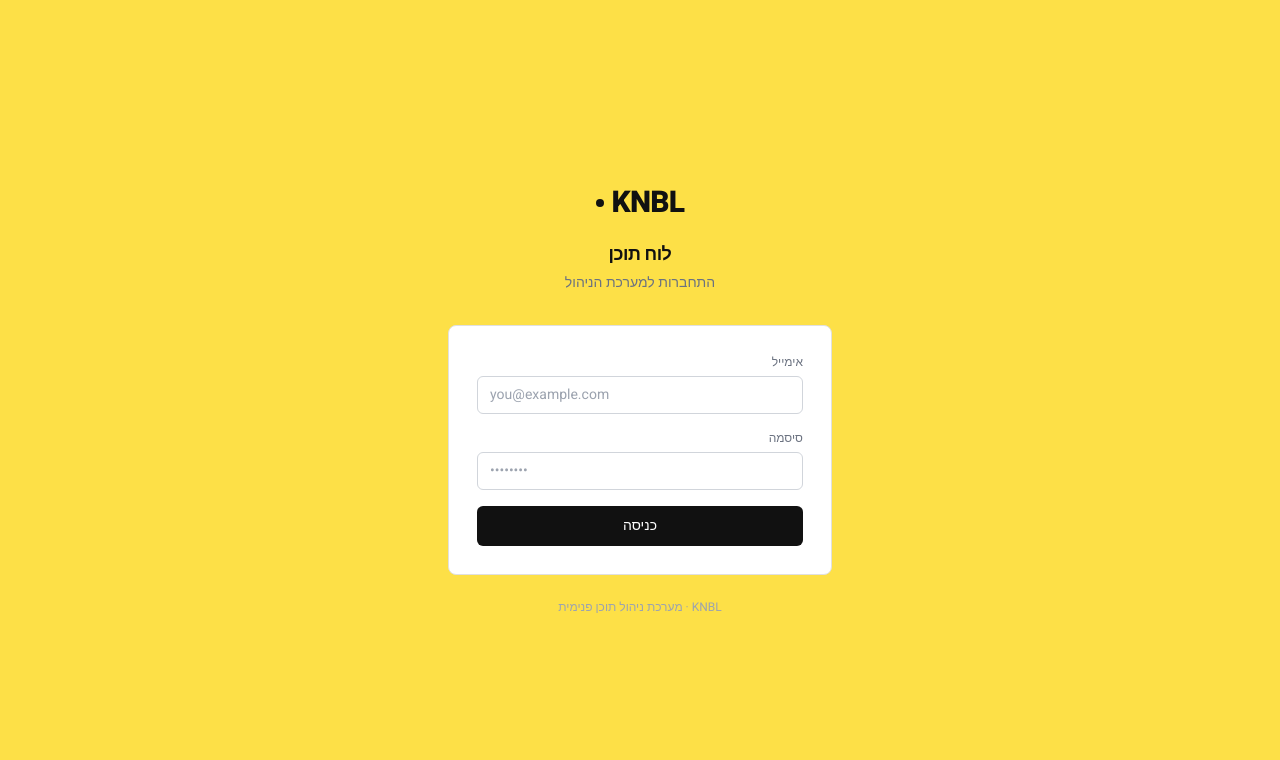
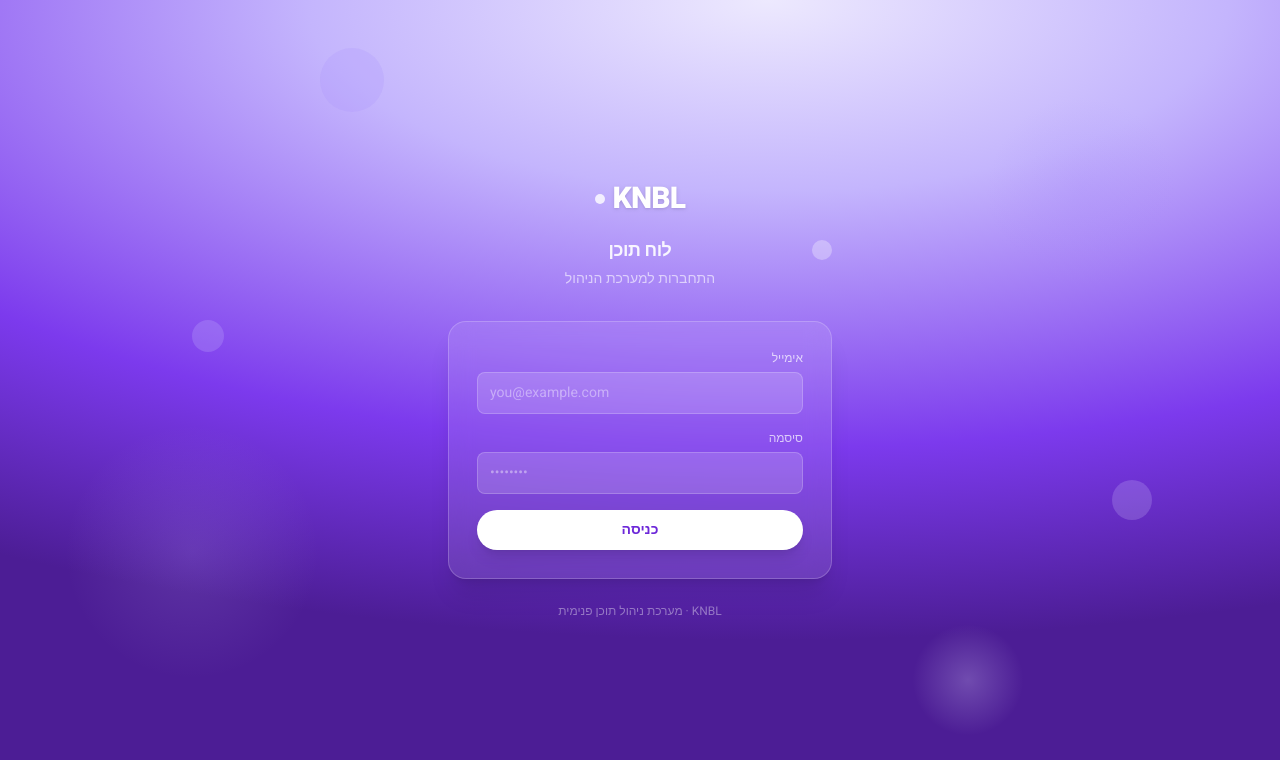
Before and after one commit to roei-cmyk/calendar-app, a Next.js app: page /login in a window 1280 px wide. Shown: the top 760 px of the page. Built offline with nearby package versions, Linux system fonts and the light colour scheme.

Commit message:
Redesign full app with KNBL purple brand identity

```diff
--- a/src/app/globals.css
+++ b/src/app/globals.css
@@ -3,8 +3,8 @@
 @tailwind utilities;
 
 :root {
-  --background: #ffffff;
-  --foreground: #111111;
+  --background: #f5f3ff;
+  --foreground: #1e1b4b;
 }
 
 html,
@@ -25,10 +25,9 @@ body {
 }
 
 ::selection {
-  background: rgba(17, 17, 17, 0.12);
+  background: rgba(124, 58, 237, 0.15);
 }
 
-/* Keep native controls light to match the theme (date/time pickers, dropdowns). */
 input[type="date"],
 input[type="time"],
 select {
@@ -37,40 +36,40 @@ select {
 
 @layer components {
   .input {
-    @apply w-full rounded-md border border-line-strong bg-white px-3 py-2 text-sm
-      text-ink outline-none transition placeholder:text-ink-faint
-      focus:border-ink focus:ring-1 focus:ring-ink/20
-      disabled:cursor-default disabled:bg-gray-50 disabled:text-ink-muted;
+    @apply w-full rounded-lg border border-[#c4b5fd] bg-white px-3 py-2 text-sm
+      text-[#1e1b4b] outline-none transition placeholder:text-[#9ca3af]
+      focus:border-[#7c3aed] focus:ring-2 focus:ring-[#7c3aed]/20
+      disabled:cursor-default disabled:bg-[#ede9fe]/50 disabled:text-[#6b7280];
   }
 
   .btn-primary {
-    @apply inline-flex items-center justify-center gap-2 rounded-md bg-ink px-4 py-2
-      text-sm font-medium text-white transition hover:bg-black
+    @apply inline-flex items-center justify-center gap-2 rounded-full bg-[#7c3aed] px-4 py-2
+      text-sm font-semibold text-white shadow-sm transition hover:bg-[#6d28d9]
       disabled:pointer-events-none disabled:opacity-50;
   }
 
   .btn-ghost {
-    @apply inline-flex items-center justify-center gap-2 rounded-md px-3 py-2 text-sm
-      font-medium text-ink-muted transition hover:bg-gray-100 hover:text-ink;
+    @apply inline-flex items-center justify-center gap-2 rounded-full px-3 py-2 text-sm
+      font-medium text-white/70 transition hover:bg-white/10 hover:text-white;
   }
 
   .panel {
-    @apply rounded-lg border border-line bg-white;
+    @apply rounded-2xl border border-[#ddd6fe] bg-white;
+    box-shadow: 0 6px 20px -6px rgb(124 58 237 / 0.12), 0 2px 8px -3px rgb(76 29 149 / 0.08);
   }
 }
 
-/* Thin, unobtrusive scrollbars for calendar scroll areas */
 .scroll-thin::-webkit-scrollbar {
-  width: 8px;
-  height: 8px;
+  width: 6px;
+  height: 6px;
 }
 .scroll-thin::-webkit-scrollbar-track {
   background: transparent;
 }
 .scroll-thin::-webkit-scrollbar-thumb {
-  background: #d1d5db;
+  background: #c4b5fd;
   border-radius: 9999px;
 }
 .scroll-thin::-webkit-scrollbar-thumb:hover {
-  background: #9ca3af;
+  background: #a78bfa;
 }
--- a/src/app/login/page.tsx
+++ b/src/app/login/page.tsx
@@ -6,25 +6,41 @@ export default function LoginPage({
   searchParams: { error?: string };
 }) {
   return (
-    <main className="flex min-h-screen items-center justify-center bg-yellow-300 p-4">
-      <div className="w-full max-w-sm">
+    <main className="relative flex min-h-screen items-center justify-center overflow-hidden p-4"
+      style={{
+        background: "radial-gradient(ellipse 120% 80% at 60% 0%, #ede9fe 0%, #c4b5fd 30%, #7c3aed 70%, #4c1d95 100%)",
+      }}
+    >
+      {/* Decorative dots */}
+      <span className="pointer-events-none absolute right-[8%] top-[12%] h-48 w-48 rounded-full opacity-20"
+        style={{ background: "radial-gradient(circle, #a78bfa, transparent 70%)" }} />
+      <span className="pointer-events-none absolute left-[5%] bottom-[15%] h-64 w-64 rounded-full opacity-15"
+        style={{ background: "radial-gradient(circle, #c4b5fd, transparent 70%)" }} />
+      <span className="pointer-events-none absolute right-[20%] bottom-[8%] h-28 w-28 rounded-full opacity-25"
+        style={{ background: "radial-gradient(circle, #ddd6fe, transparent 70%)" }} />
+      <span className="pointer-events-none absolute left-[25%] top-[6%] h-16 w-16 rounded-full bg-violet-400 opacity-20" />
+      <span className="pointer-events-none absolute right-[35%] top-[30%] h-5 w-5 rounded-full bg-white opacity-30" />
+      <span className="pointer-events-none absolute left-[15%] top-[40%] h-8 w-8 rounded-full bg-violet-300 opacity-25" />
+      <span className="pointer-events-none absolute right-[10%] bottom-[35%] h-10 w-10 rounded-full bg-violet-200 opacity-20" />
+
+      <div className="relative w-full max-w-sm">
         {/* Brand mark */}
         <div className="mb-8 text-center">
           <div className="mb-5 inline-flex items-center gap-2">
-            <span className="text-3xl font-extrabold tracking-tight text-ink">
+            <span className="text-3xl font-extrabold tracking-tight text-white drop-shadow">
               KNBL
             </span>
-            <span className="h-2 w-2 rounded-full bg-ink" />
+            <span className="h-2.5 w-2.5 rounded-full bg-white opacity-80" />
           </div>
-          <h1 className="text-lg font-bold tracking-tight text-ink">
+          <h1 className="text-lg font-bold tracking-tight text-white/90">
             לוח תוכן
           </h1>
-          <p className="mt-1 text-sm text-ink-muted">התחברות למערכת הניהול</p>
+          <p className="mt-1 text-sm text-white/60">התחברות למערכת הניהול</p>
         </div>
 
-        <div className="panel p-7">
+        <div className="rounded-2xl border border-white/20 bg-white/10 p-7 shadow-xl backdrop-blur-md">
           {searchParams.error && (
-            <div className="mb-5 rounded-lg border border-rose-200 bg-rose-50 px-3 py-2 text-sm text-rose-700">
+            <div className="mb-5 rounded-lg border border-rose-300/50 bg-rose-500/20 px-3 py-2 text-sm text-white">
               {searchParams.error}
             </div>
           )}
@@ -33,7 +49,7 @@ export default function LoginPage({
             <div>
               <label
                 htmlFor="email"
-                className="mb-1.5 block text-xs font-medium text-ink-muted"
+                className="mb-1.5 block text-xs font-medium text-white/70"
               >
                 אימייל
               </label>
@@ -43,7 +59,7 @@ export default function LoginPage({
                 type="email"
                 required
                 dir="ltr"
-                className="input text-left"
+                className="w-full rounded-lg border border-white/20 bg-white/15 px-3 py-2.5 text-sm text-white outline-none transition placeholder:text-white/40 focus:border-white/50 focus:bg-white/20 focus:ring-1 focus:ring-white/30"
                 placeholder="you@example.com"
               />
             </div>
@@ -51,7 +67,7 @@ export default function LoginPage({
             <div>
               <label
                 htmlFor="password"
-                className="mb-1.5 block text-xs font-medium text-ink-muted"
+                className="mb-1.5 block text-xs font-medium text-white/70"
               >
                 סיסמה
               </label>
@@ -61,18 +77,21 @@ export default function LoginPage({
                 type="password"
                 required
                 dir="ltr"
-                className="input text-left"
+                className="w-full rounded-lg border border-white/20 bg-white/15 px-3 py-2.5 text-sm text-white outline-none transition placeholder:text-white/40 focus:border-white/50 focus:bg-white/20 focus:ring-1 focus:ring-white/30"
                 placeholder="••••••••"
               />
             </div>
 
-            <button type="submit" className="btn-primary mt-2 w-full py-2.5">
+            <button
+              type="submit"
+              className="mt-2 w-full rounded-full bg-white py-2.5 text-sm font-semibold text-violet-700 shadow-lg transition hover:bg-violet-50 active:scale-95"
+            >
               כניסה
             </button>
           </form>
         </div>
 
-        <p className="mt-6 text-center text-xs text-ink-faint">
+        <p className="mt-6 text-center text-xs text-white/40">
           KNBL · מערכת ניהול תוכן פנימית
         </p>
       </div>
--- a/src/components/PostCard.tsx
+++ b/src/components/PostCard.tsx
@@ -3,9 +3,8 @@
 import type { Client, Post } from "@/lib/types";
 import { POST_STATUS_LABELS } from "@/lib/types";
 
-// Light status accents — green / orange / purple family.
 const STATUS_RING: Record<Post["status"], string> = {
-  draft: "bg-gray-100 text-gray-600 ring-gray-200",
+  draft: "bg-gray-100 text-gray-500 ring-gray-200",
   pending: "bg-amber-100 text-amber-700 ring-amber-200",
   approved: "bg-emerald-100 text-emerald-700 ring-emerald-200",
   scheduled: "bg-sky-100 text-sky-700 ring-sky-200",
@@ -27,7 +26,7 @@ export function PostCard({
   draggable?: boolean;
   onDragStart?: (e: React.DragEvent) => void;
 }) {
-  const color = client?.color ?? "#a1a1aa";
+  const color = client?.color ?? "#a78bfa";
 
   return (
     <button
@@ -35,15 +34,15 @@ export function PostCard({
       draggable={draggable}
       onDragStart={onDragStart}
       style={{ borderInlineStartColor: color }}
-      className={`group w-full rounded border border-line border-s-[3px] bg-white px-2 py-1 text-right transition hover:bg-neutral-50 ${
+      className={`group w-full rounded-lg border border-line border-s-[3px] bg-white px-2 py-1.5 text-right shadow-card transition hover:shadow-cardHover hover:-translate-y-px ${
         draggable ? "cursor-grab active:cursor-grabbing" : ""
       } ${compact ? "text-[11px]" : "text-xs"}`}
     >
       <div className="flex items-center justify-between gap-1">
-        <span className="truncate font-medium text-ink">{post.title}</span>
+        <span className="truncate font-semibold text-ink">{post.title}</span>
         <span className="flex shrink-0 items-center gap-1.5">
           {!!post.comment_count && (
-            <span className="flex items-center gap-0.5 text-[10px] text-ink-faint">
+            <span className="flex items-center gap-0.5 text-[10px] text-brand-light">
               <span>💬</span>
               {post.comment_count}
             </span>
--- a/tailwind.config.ts
+++ b/tailwind.config.ts
@@ -12,22 +12,29 @@ const config: Config = {
         sans: ["var(--font-heebo)", "system-ui", "sans-serif"],
       },
       colors: {
-        // KNBL light palette — white surfaces, soft gray hairlines, near-black ink.
-        canvas: "#ffffff",
-        sidebar: "#f5f5f5",
-        line: "#e0e0e0",
-        "line-strong": "#d1d5db",
+        canvas: "#f5f3ff",
+        sidebar: "#1e1b4b",
+        "sidebar-light": "#2e2a6e",
+        line: "#ddd6fe",
+        "line-strong": "#c4b5fd",
+        brand: {
+          DEFAULT: "#7c3aed",
+          light: "#a78bfa",
+          lighter: "#ede9fe",
+          dark: "#4c1d95",
+          muted: "#6d28d9",
+        },
         ink: {
-          DEFAULT: "#111111",
+          DEFAULT: "#1e1b4b",
           muted: "#6b7280",
           faint: "#9ca3af",
         },
       },
       boxShadow: {
-        card: "0 1px 2px 0 rgb(0 0 0 / 0.04), 0 1px 3px 0 rgb(17 17 17 / 0.06)",
-        cardHover: "0 4px 10px -2px rgb(0 0 0 / 0.08), 0 2px 4px -2px rgb(0 0 0 / 0.05)",
-        soft: "0 6px 20px -6px rgb(17 17 17 / 0.12), 0 2px 8px -3px rgb(0 0 0 / 0.06)",
-        modal: "0 24px 60px -12px rgb(17 17 17 / 0.22), 0 8px 24px -8px rgb(0 0 0 / 0.12)",
+        card: "0 1px 2px 0 rgb(124 58 237 / 0.06), 0 1px 3px 0 rgb(124 58 237 / 0.08)",
+        cardHover: "0 4px 10px -2px rgb(124 58 237 / 0.15), 0 2px 4px -2px rgb(124 58 237 / 0.1)",
+        soft: "0 6px 20px -6px rgb(124 58 237 / 0.2), 0 2px 8px -3px rgb(76 29 149 / 0.1)",
+        modal: "0 24px 60px -12px rgb(76 29 149 / 0.35), 0 8px 24px -8px rgb(124 58 237 / 0.2)",
       },
       borderRadius: {
         xl: "0.875rem",
```
Also changed, not shown: src/components/Planner.tsx (+49 -33 lines), src/components/calendar/MonthView.tsx (+8 -7 lines), src/components/calendar/WeekView.tsx (+9 -8 lines).
